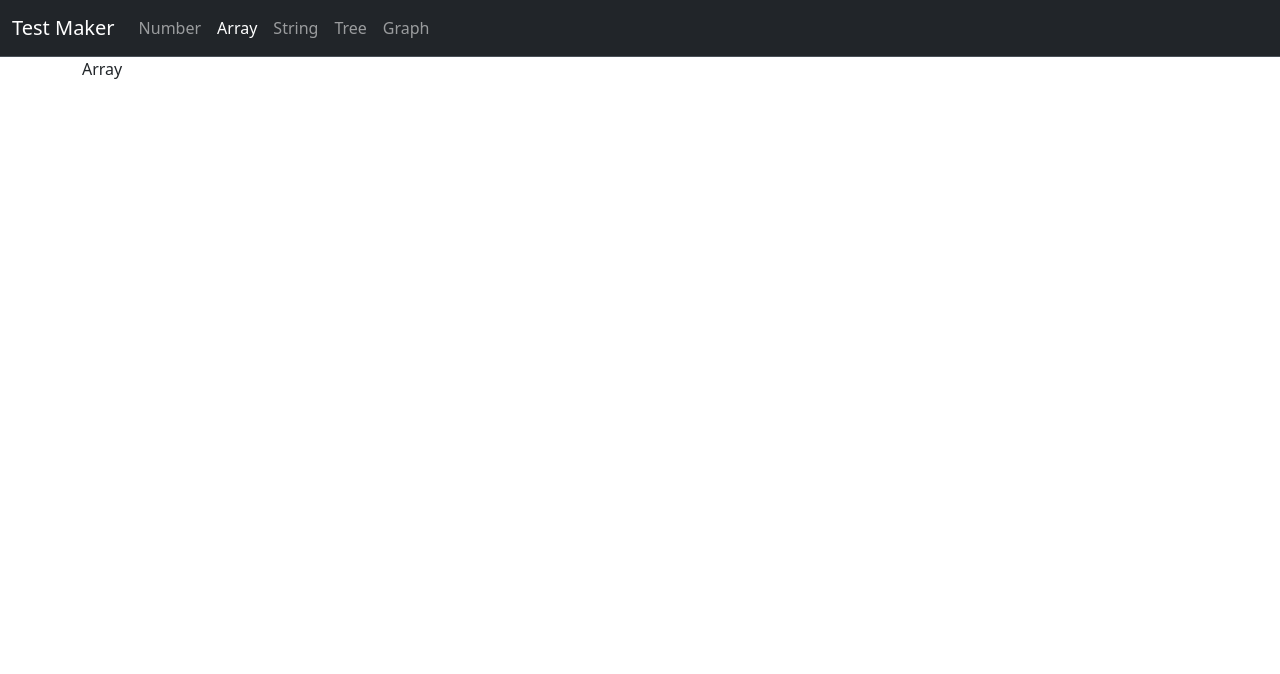
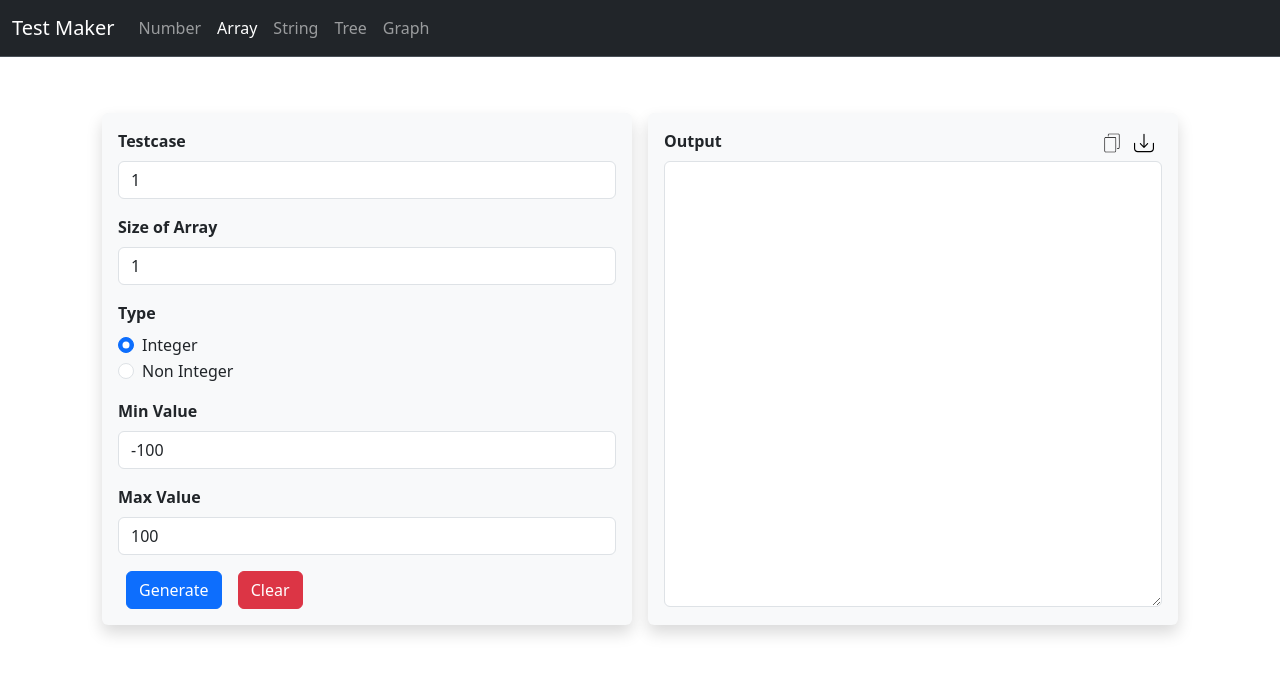
Before and after one commit to Dhru08/Test-Generator, a React (Vite) app: page /array in a window 1280 px wide. Shown: the top 674 px of the page. Built offline with nearby package versions, Linux system fonts and the light colour scheme.

Commit message:
Array Done

```diff
--- a/src/pages/Array.jsx
+++ b/src/pages/Array.jsx
@@ -1,7 +1,164 @@
-import React from 'react';
+import React, { useState } from 'react';
+import { CopyToClipboard } from 'react-copy-to-clipboard';
+import { saveAs } from 'file-saver';
+import copyicon from '../assets/copy.svg';
+import downloadicon from '../assets/download.svg';
+import { ToastContainer, toast } from 'react-toastify';
+import 'react-toastify/dist/ReactToastify.css';
 
 const Array = () => {
-    return <>Array</>;
+    const [type, setType] = useState('integer');
+    const [testcase, setTestcase] = useState(1);
+    const [size, setSize] = useState(1);
+    const [minval, setMinval] = useState(-100);
+    const [maxval, setMaxval] = useState(100);
+    const [output, setOutput] = useState('');
+
+    const handleTypeChange = (event) => {
+        const selectedType = event.target.value;
+        setType(selectedType);
+    };
+
+    const handleInputChange = (event) => {
+        const { name, value } = event.target;
+        switch (name) {
+            case 'testcase':
+                setTestcase(value);
+                break;
+            case 'size':
+                setSize(value);
+                break;
+            case 'minval':
+                setMinval(value);
+                break;
+            case 'maxval':
+                setMaxval(value);
+                break;
+            default:
+                break;
+        }
+    };
+
+    const handleSubmit = (event) => {
+        event.preventDefault();
+
+        if (testcase < 0 || size < 0 || parseInt(minval) > parseInt(maxval)) {
+            toast.error('Invalid input values. Please check your input.');
+            return;
+        }
+
+        if (testcase * size > 100000) {
+            toast.info('Testcase * size should be below 100000.');
+            return;
+        }
+
+        const generatedOutput = [];
+        generatedOutput.push(testcase);
+
+        for (let testCaseIndex = 0; testCaseIndex < testcase; testCaseIndex++) {
+            // Add the current testcase number
+
+            // Add the size value
+            generatedOutput.push(size);
+
+            // Add array values
+            const arrayValues = [];
+            for (let arrayIndex = 0; arrayIndex < size; arrayIndex++) {
+                const randomNumber = type === 'integer' ? Math.floor(Math.random() * (parseInt(maxval) - parseInt(minval) + 1)) + parseInt(minval) : Math.random() * (parseFloat(maxval) - parseFloat(minval)) + parseFloat(minval);
+                arrayValues.push(randomNumber);
+            }
+            generatedOutput.push(arrayValues.join(' '));
+        }
+
+        // Set the output
+        setOutput(generatedOutput.join('\n'));
+    };
+
+    const handleClear = (event) => {
+        event.preventDefault();
+        const generatedOutput = '';
+        setOutput(generatedOutput);
+    };
+
+    const handleCopyClick = () => {
+        toast.success('Content copied to clipboard!');
+    };
+
+    const handleDownloadClick = () => {
+        const blob = new Blob([output], { type: 'text/plain;charset=utf-8' });
+        saveAs(blob, 'output.txt');
+    };
+
+    return (
+        <>
+            <div className='container d-flex flex-column flex-md-row my-5'>
+                <div className='w-100 w-md-50 d-inline-block my-2 shadow bg-body-tertiary p-3 rounded mx-auto mx-md-2'>
+                    <form onSubmit={handleSubmit}>
+                        <div className='mb-3'>
+                            <label htmlFor='testcase' className='form-label fw-semibold'>
+                                Testcase
+                            </label>
+                            <input type='number' className='form-control' id='testcase' name='testcase' value={testcase} onChange={handleInputChange} />
+                        </div>
+                        <div className='mb-3'>
+                            <label htmlFor='size' className='form-label fw-semibold'>
+                                Size of Array
+                            </label>
+                            <input type='number' className='form-control' id='size' name='size' value={size} onChange={handleInputChange} />
+                        </div>
+                        <div className='mb-3'>
+                            <label htmlFor='type' className='form-label fw-semibold'>
+                                Type
+                            </label>
+                            <div className='form-check'>
+                                <input className='form-check-input' type='radio' name='flexRadioDefault' id='integer' value='integer' checked={type === 'integer'} onChange={handleTypeChange} />
+                                <label className='form-check-label' htmlFor='integer'>
+                                    Integer
+                                </label>
+                            </div>
+                            <div className='form-check'>
+                                <input className='form-check-input' type='radio' name='flexRadioDefault' id='noninterger' value='noninterger' checked={type === 'noninterger'} onChange={handleTypeChange} />
+                                <label className='form-check-label' htmlFor='noninterger'>
+                                    Non Integer
+                                </label>
+                            </div>
+                        </div>
+                        <div className='mb-3'>
+                            <label htmlFor='minval' className='form-label fw-semibold'>
+                                Min Value
+                            </label>
+                            <input type='number' className='form-control' id='minval' name='minval' value={minval} onChange={handleInputChange} />
+                        </div>
+                        <div className='mb-3'>
+                            <label htmlFor='maxval' className='form-label fw-semibold'>
+                                Max Value
+                            </label>
+                            <input type='number' className='form-control' id='maxval' name='maxval' value={maxval} onChange={handleInputChange} />
+                        </div>
+                        <button type='submit' className='btn btn-primary mx-2'>
+                            Generate
+                        </button>
+                        <button type='clear' className='btn btn-danger mx-2' onClick={handleClear}>
+                            Clear
+                        </button>
+                    </form>
+                </div>
+                <div className='w-100 w-md-50 d-inline-block my-2 shadow bg-body-tertiary p-3 rounded mx-auto mx-md-2'>
+                    <div className='d-flex justify-content-between mb-2'>
+                        <div className='fw-semibold'>Output</div>
+                        <div>
+                            <CopyToClipboard text={output} onCopy={handleCopyClick}>
+                                <img src={copyicon} className='mx-1' style={{ height: '20px', cursor: 'pointer' }} alt='Copy' />
+                            </CopyToClipboard>
+                            <img src={downloadicon} className='mx-2' style={{ height: '20px', cursor: 'pointer' }} alt='Download' onClick={handleDownloadClick} />
+                        </div>
+                    </div>
+                    <textarea className='form-control' style={{ height: '446px' }} id='exampleFormControlTextarea1' value={output} readOnly />
+                    <ToastContainer autoClose={2000} hideProgressBar={true} closeOnClick />
+                </div>
+            </div>
+        </>
+    );
 };
 
 export default Array;
--- a/src/pages/Number.jsx
+++ b/src/pages/Number.jsx
@@ -56,7 +56,7 @@ const Number = () => {
         setOutput(generatedOutput.join('\n'));
     };
 
-    const handleReset = (event) => {
+    const handleClear = (event) => {
         event.preventDefault();
         const generatedOutput = '';
         setOutput(generatedOutput);
@@ -80,7 +80,7 @@ const Number = () => {
                             <label htmlFor='testcase' className='form-label fw-semibold'>
                                 Testcase
                             </label>
-                            <input type='number' className='form-control' id='testcase' name='testcase' value={testcase} onChange={handleInputChange} aria-describedby='emailHelp' placeholder='1' />
+                            <input type='number' className='form-control' id='testcase' name='testcase' value={testcase} onChange={handleInputChange} />
                         </div>
                         <div className='mb-3'>
                             <label htmlFor='type' className='form-label fw-semibold'>
@@ -103,19 +103,19 @@ const Number = () => {
                             <label htmlFor='minval' className='form-label fw-semibold'>
                                 Min Value
                             </label>
-                            <input type='number' className='form-control' id='minval' name='minval' value={minval} onChange={handleInputChange} aria-describedby='emailHelp' placeholder='Enter the minimum value for generation' />
+                            <input type='number' className='form-control' id='minval' name='minval' value={minval} onChange={handleInputChange} />
                         </div>
                         <div className='mb-3'>
                             <label htmlFor='maxval' className='form-label fw-semibold'>
                                 Max Value
                             </label>
-                            <input type='number' className='form-control' id='maxval' name='maxval' value={maxval} onChange={handleInputChange} aria-describedby='emailHelp' placeholder='Enter the maximum value for generation' />
+                            <input type='number' className='form-control' id='maxval' name='maxval' value={maxval} onChange={handleInputChange} />
                         </div>
                         <button type='submit' className='btn btn-primary mx-2'>
-                            Submit
+                            Generate
                         </button>
-                        <button type='reset' className='btn btn-danger mx-2' onClick={handleReset}>
-                            Reset
+                        <button type='clear' className='btn btn-danger mx-2' onClick={handleClear}>
+                            Clear
                         </button>
                     </form>
                 </div>
```
